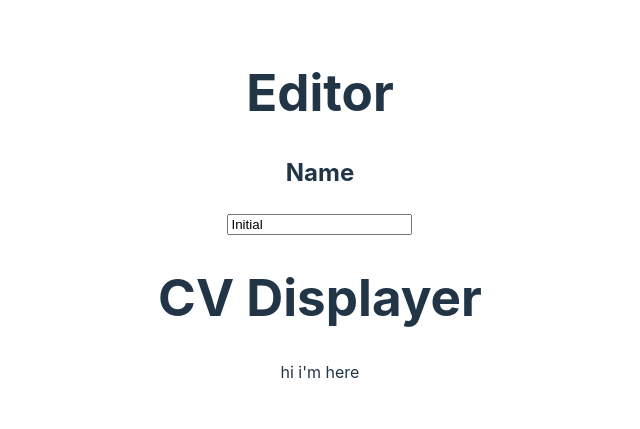
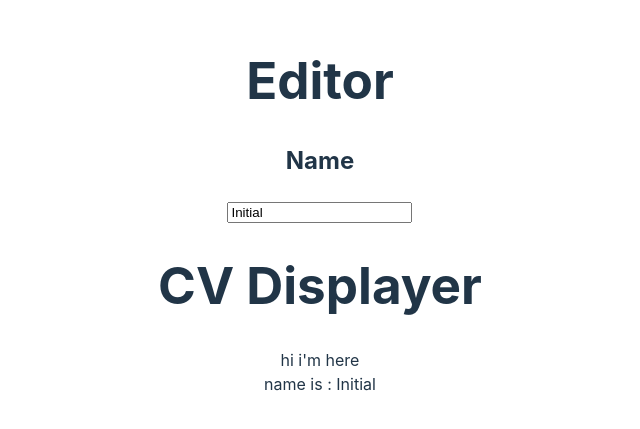
Before and after one commit to Neo319/project-cv, a React (Vite) app: page / in a window 1280 px wide. Shown: the part 193-622 px from the top of the page, without its empty margins (320-960 px from the left). Built offline with nearby package versions, Linux system fonts and the light colour scheme.

Commit message:
pass name state to displayer

```diff
--- a/src/App.jsx
+++ b/src/App.jsx
@@ -21,7 +21,7 @@ function App() {
 
       <div>
         <h1>CV Displayer</h1>
-        <Displayer></Displayer>
+        <Displayer name={name}></Displayer>
 
       </div>
 
--- a/src/components/displayer.jsx
+++ b/src/components/displayer.jsx
@@ -1,7 +1,8 @@
-export default function Displayer () {
+export default function Displayer ({ name }) {
   return (
     <>
       <span>hi i'm here</span>
+      <div>name is : {name}</div>
     </>
   );
 }
```
